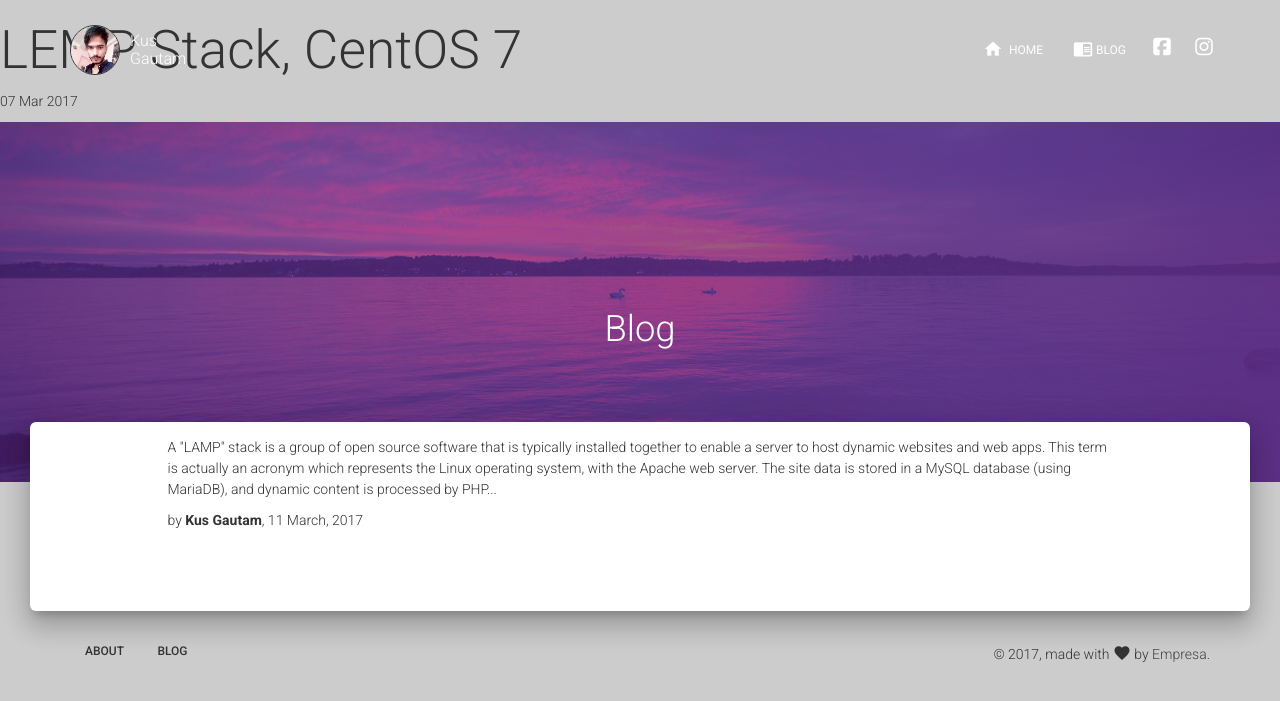
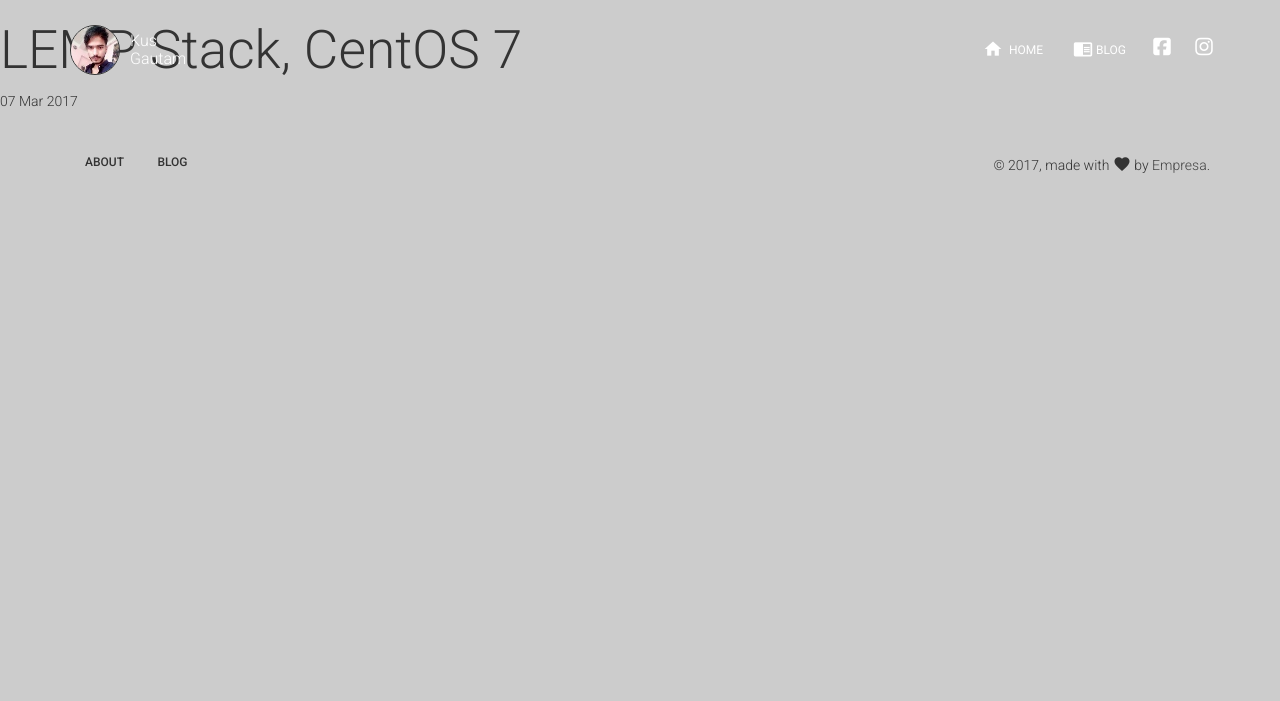
Before and after one commit to Cloudxtreme/doc-centos-7, a Jekyll site: the page built from _posts/2017-03-07-installing-lemp-stack-centos-7.html, in a window 1280 px wide. Shown: the top 701 px of the page. Built offline with Jekyll 4.4.1, drawn with Linux system fonts in a browser that asks for light colours; nearby versions of some CDN libraries.

Commit message:
update md

```diff
--- a/_posts/2017-03-07-installing-lemp-stack-centos-7.html
+++ b/_posts/2017-03-07-installing-lemp-stack-centos-7.html
@@ -3,31 +3,3 @@
 title: "LEMP Stack, CentOS 7"
 date: 2017-03-07
 ---
-
-<div class="wrapper">
-	<div class="header header-filter" style="background-image: url('{{ site.github.url}}/img/bg2.jpeg'); height: 40vh; min-height: 200px;">
-		<div class="container">
-			<div class="row">
-				<div class="col-md-8 col-md-offset-2">
-					<div class="brand" style="margin-top: 20vh;">
-						<h2>Blog</h2>
-					</div>
-				</div>
-			</div>
-		</div>
-	</div>
-</div>
-<div class="main main-raised">
-	<div class="section section-basic">
-		<div class="container">
-			<div class="row">
-		        <div class="col-md-10 col-md-offset-1">
-			        <p>
-					 	A "LAMP" stack is a group of open source software that is typically installed together to enable a server to host dynamic websites and web apps. This term is actually an acronym which represents the Linux operating system, with the Apache web server. The site data is stored in a MySQL database (using MariaDB), and dynamic content is processed by PHP...
-					</p>
-					<p>by <strong>Kus Gautam</strong>, 11 March, 2017</p>
-				</div>
-			</div>
-		</div>
-	</div>
-</div>
```
